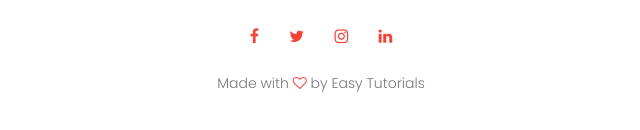
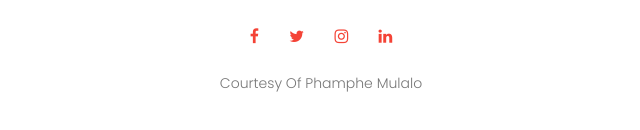
Before and after one commit to Phamphe/University-web-HTML-CSS-, a plain HTML site: page University Website design (Html and Css)/index.html in a window 1280 px wide. Shown: the part 3632-3762 px from the top of the page, 319-959 px from the left. Drawn offline with Linux system fonts and the light colour scheme.

Commit message:
index.html

```diff
--- a/University Website design (Html and Css)/index.html
+++ b/University Website design (Html and Css)/index.html
@@ -200,7 +200,7 @@
         <i class="fa fa-linkedin"></i>
 
      </div>
-     <p>Made with   <i class="fa fa-heart-o"></i> by Easy Tutorials </p>
+     <p>Courtesy Of Phamphe Mulalo </p>
 </section>
 
 
```
